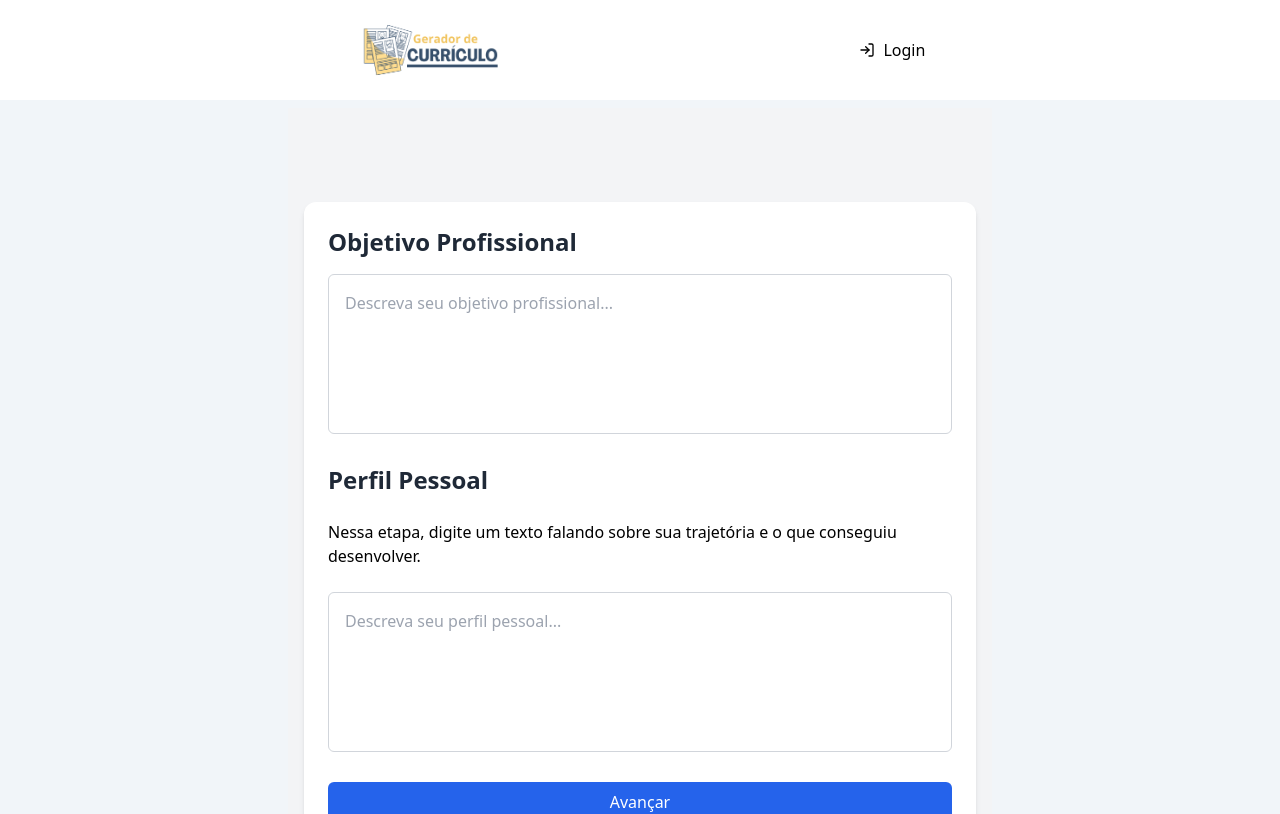
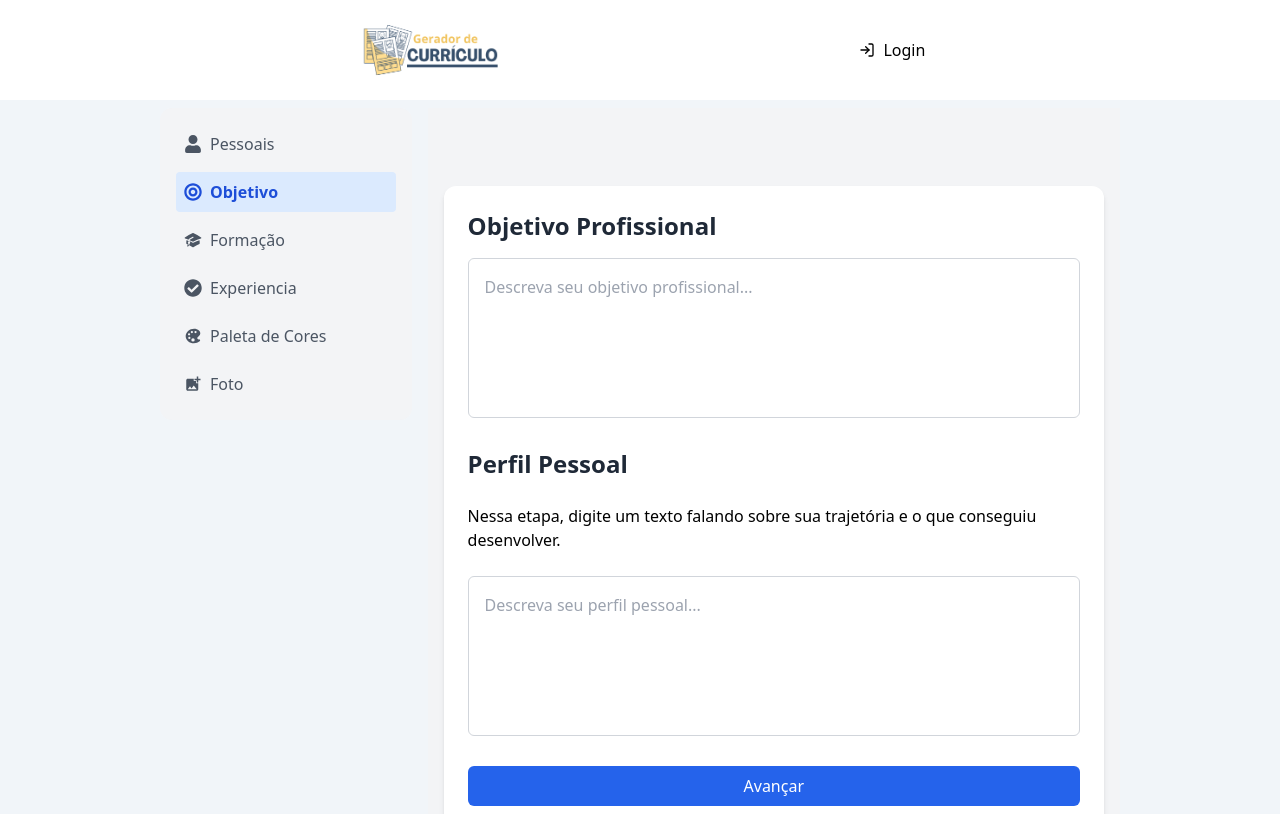
Before and after one commit to ViniciusEduardoDias/resume-generator, a Next.js app: page /objetivo in a window 1280 px wide. Shown: the top 814 px of the page. Built offline with nearby package versions, Linux system fonts and the light colour scheme.

Commit message:
feat: adiciona e insere component StepSidebar para indicar a step visual para o usuário

```diff
--- a/src/components/Container.tsx
+++ b/src/components/Container.tsx
@@ -1,12 +1,24 @@
+"use client";
+
 import { ReactNode } from "react";
+import { usePathname } from "next/navigation";
+import StepSidebar from "./StepSidebar";
 
 type ContainerProps = {
   children: ReactNode;
 };
 
 export default function Container({ children }: ContainerProps) {
+  const pathname = usePathname();
+  const showSidebar = pathname !== "/" && pathname !== "/finalizar";
+
   return (
-    <main className="w-4/5 sm:w-3/4 lg:2/3 flex flex-col items-center bg-slate-100 m-auto py-2">
+    <main className="w-4/5 sm:w-3/4 lg:2/3 flex items-start bg-slate-100 m-auto py-2">
+      {showSidebar && (
+        <aside className="w-64 mr-4">
+          <StepSidebar />
+        </aside>
+      )}
       {children}
     </main>
   );
--- a/src/components/ObjectiveForm.tsx
+++ b/src/components/ObjectiveForm.tsx
@@ -30,7 +30,7 @@ export default function ObjectiveForm() {
   };
 
   return (
-    <section className="max-w-2xl mx-auto p-6 bg-white rounded-xl shadow-md mt-8">
+    <section className="max-w-2xl p-6 mx-auto bg-white rounded-xl shadow-md">
       <h2 className="text-2xl font-bold text-gray-800 mb-4">
         Objetivo Profissional
       </h2>
--- /dev/null
+++ b/src/components/StepSidebar.tsx
@@ -0,0 +1,51 @@
+"use client";
+
+import { ReactNode } from "react";
+import { FaUser, FaBullseye, FaCheckCircle } from "react-icons/fa";
+import { HiAcademicCap } from "react-icons/hi2";
+
+import { IoColorPaletteSharp } from "react-icons/io5";
+import { MdAddPhotoAlternate } from "react-icons/md";
+import { usePathname } from "next/navigation";
+import { useRouter } from "next/navigation";
+
+type Step = {
+  name: string;
+  path: string;
+  icon: ReactNode;
+};
+
+const steps: Step[] = [
+  { name: "Pessoais", path: "/dadosPessoais", icon: <FaUser /> },
+  { name: "Objetivo", path: "/objetivo", icon: <FaBullseye /> },
+  { name: "Formação", path: "/formacao", icon: <HiAcademicCap /> },
+  { name: "Experiencia", path: "/experiencia", icon: <FaCheckCircle /> },
+  { name: "Paleta de Cores", path: "/cor", icon: <IoColorPaletteSharp /> },
+  { name: "Foto", path: "/photo", icon: <MdAddPhotoAlternate /> },
+];
+
+function StepSidebar() {
+  const pathname = usePathname();
+  const router = useRouter();
+
+  return (
+    <div className="flex flex-col gap-2 p-4 bg-gray-100 rounded-xl">
+      {steps.map((step) => (
+        <div
+          key={step.name}
+          className={`flex items-center gap-2 p-2 rounded transition cursor-pointer ${
+            pathname === step.path
+              ? "bg-blue-100 text-blue-700 font-semibold"
+              : "text-gray-600"
+          }`}
+          onClick={() => router.push(`${step.path}`)}
+        >
+          <span className="text-lg">{step.icon}</span>
+          <span>{step.name}</span>
+        </div>
+      ))}
+    </div>
+  );
+}
+
+export default StepSidebar;
```
Also changed, not shown: src/app/habilidades/page.tsx (deleted), src/app/photo/page.tsx (added).
